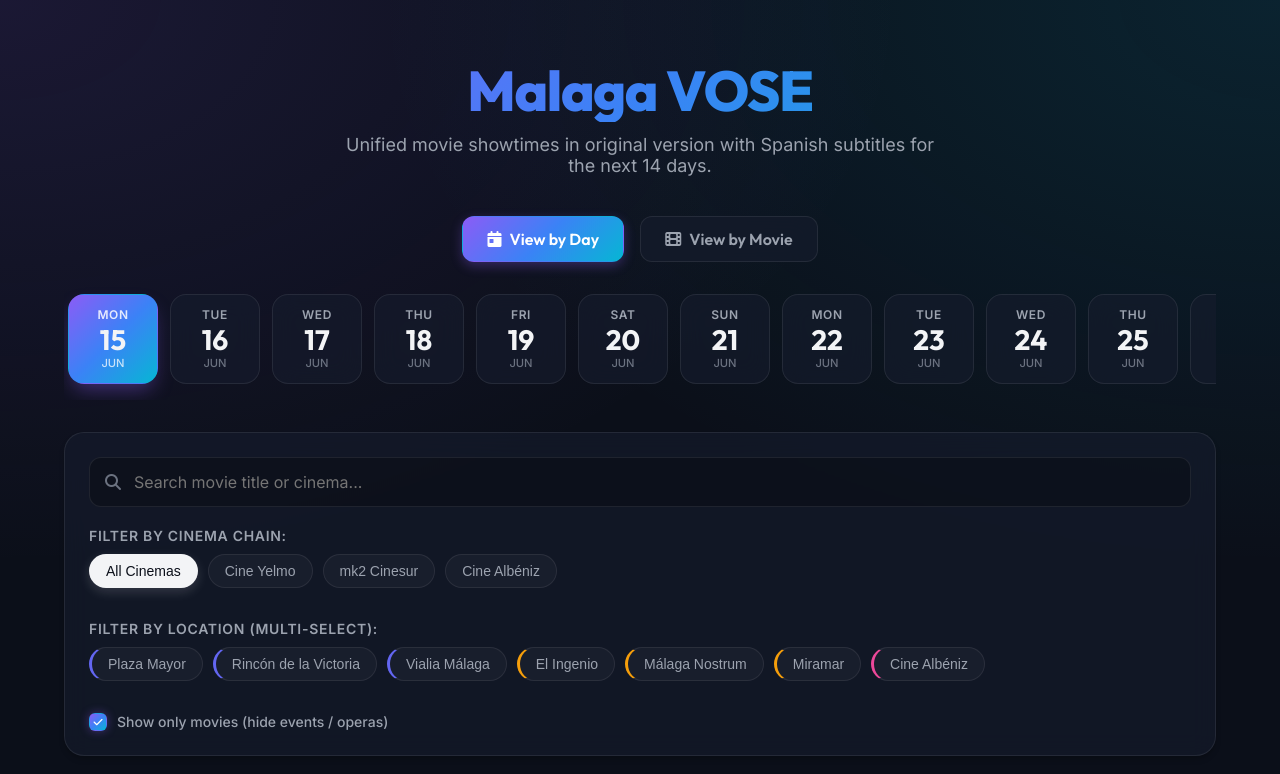
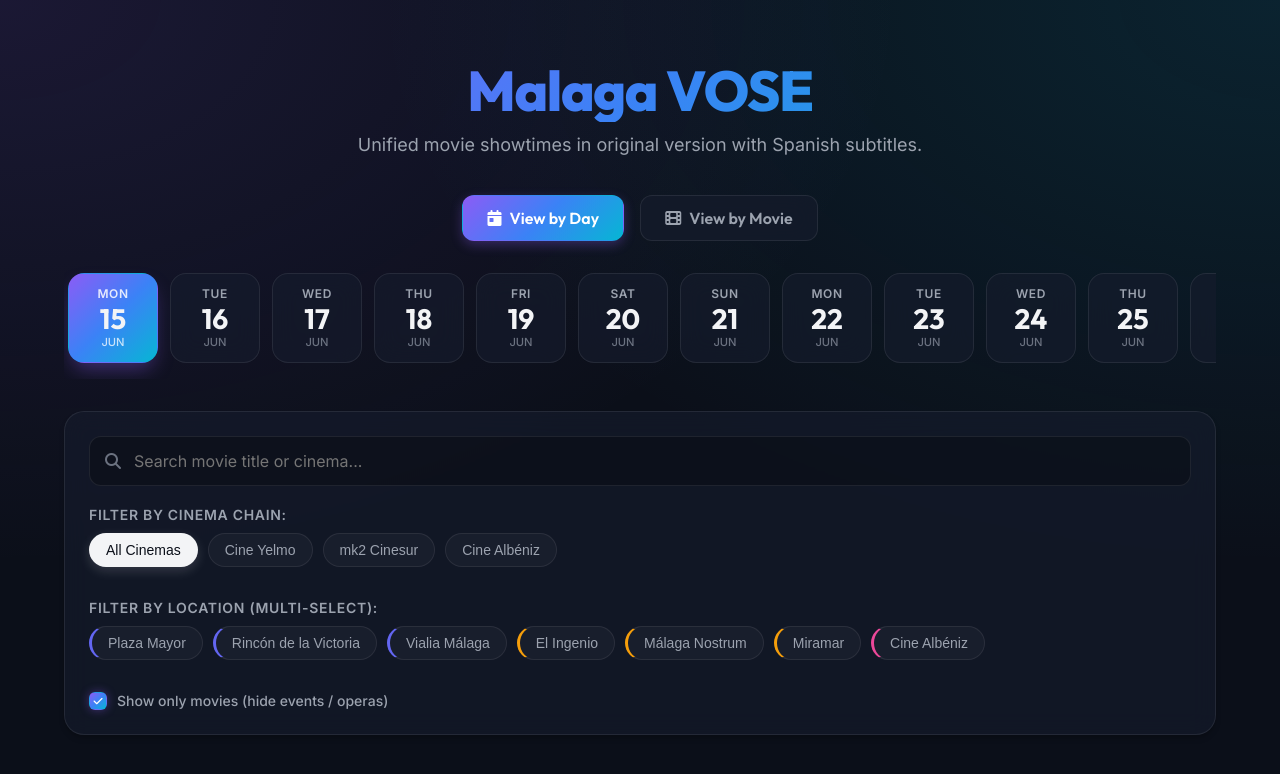
Before and after one commit to simonjtaylor212/movies, a plain HTML site: page index.html in a window 1280 px wide. Shown: the top 774 px of the page. Drawn offline with Linux system fonts and the light colour scheme.

Commit message:
fix: update site subtitle and meta description to remove outdated 14-day limit

```diff
--- a/index.html
+++ b/index.html
@@ -6,7 +6,7 @@
 
     <!-- SEO Meta Tags -->
     <title>Malaga VOSE - Movie Showtimes in Original Version</title>
-    <meta name="description" content="Find all VOSE (original version with Spanish subtitles) movies and showtimes in Malaga for the next 14 days. Cine Yelmo, Cinesur, and Cine Albéniz.">
+    <meta name="description" content="Find all VOSE (original version with Spanish subtitles) movies and showtimes in Malaga. Cine Yelmo, Cinesur, and Cine Albéniz.">
     <meta name="keywords" content="vose, vose movies malaga, subtitled movies malaga, yelmo vose, cinesur vose, albeniz vose, original version malaga">
 
     <!-- Favicon -->
@@ -24,7 +24,7 @@
     <header class="hero">
         <div class="container">
             <h1 id="mainTitle">Malaga VOSE</h1>
-            <p>Unified movie showtimes in original version with Spanish subtitles for the next 14 days.</p>
+            <p>Unified movie showtimes in original version with Spanish subtitles.</p>
         </div>
     </header>
 
```
